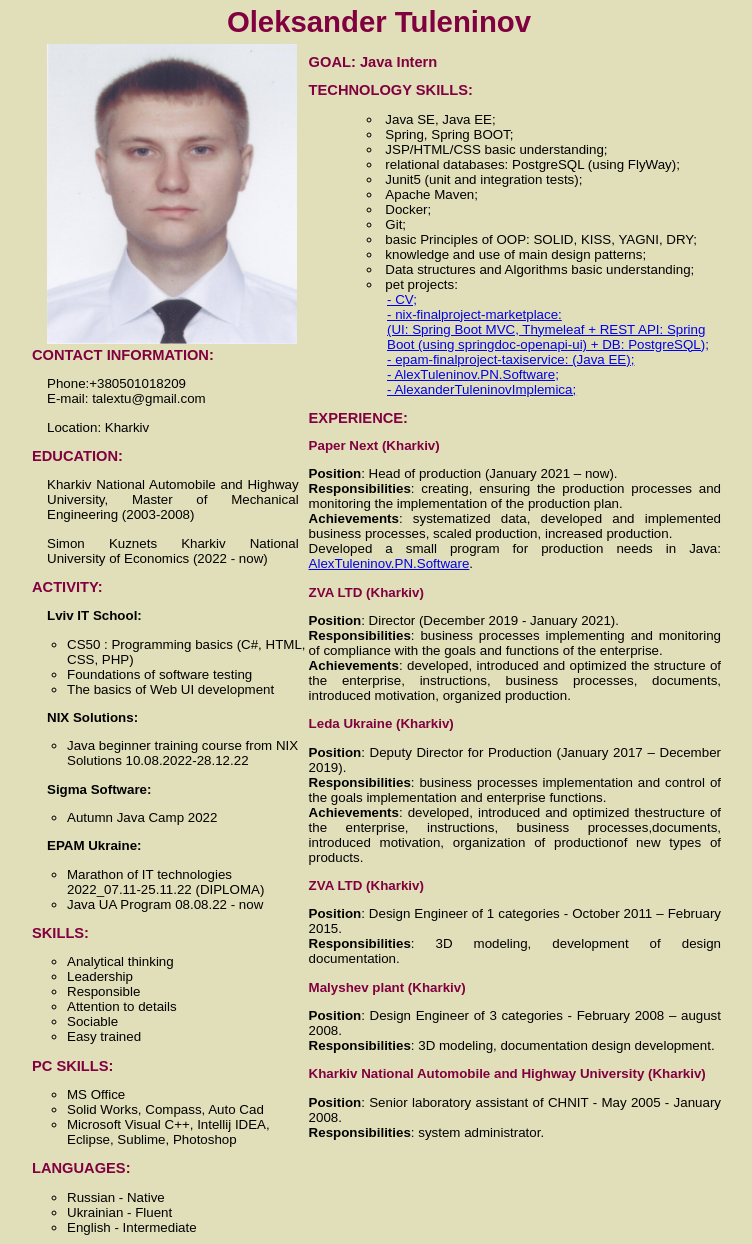
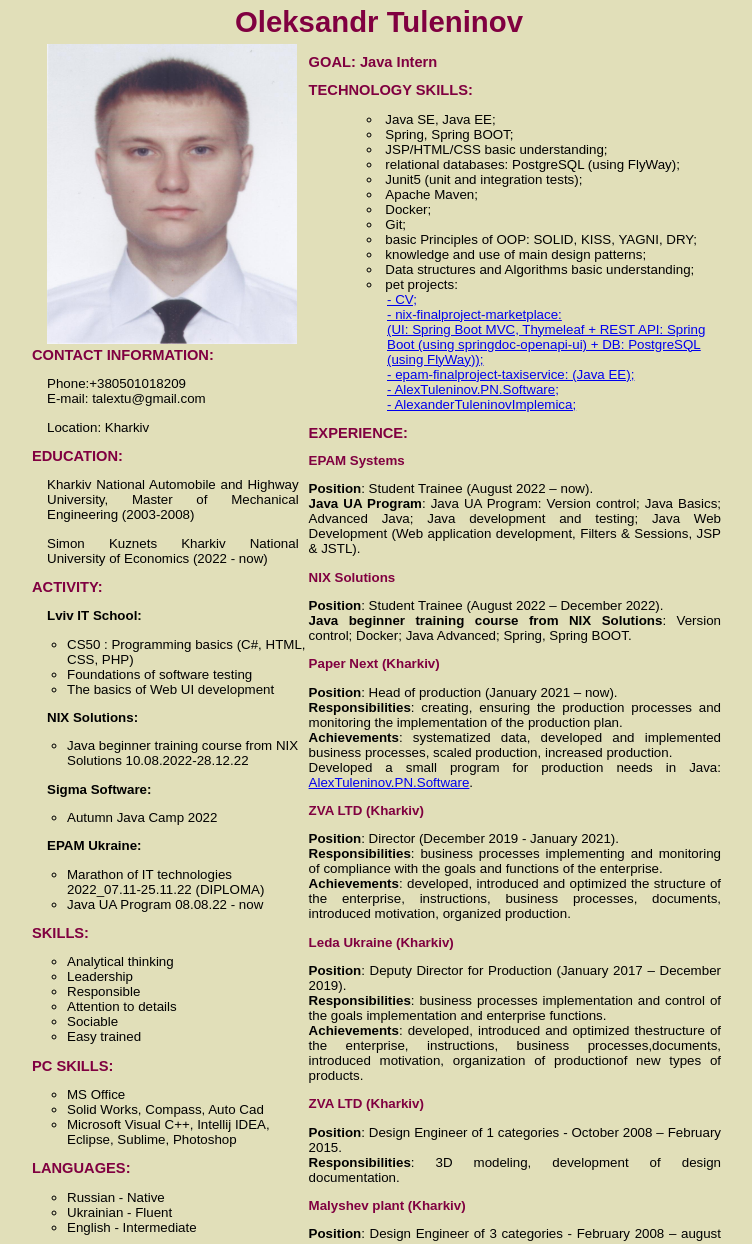
Before and after one commit to AlexTul/AlexTul.github.io, a plain HTML site: page index.html in a window 1280 px wide. Shown: the top 1244 px of the page, without its empty margins (261-1013 px from the left). Drawn offline with Linux system fonts and the light colour scheme.

Commit message:
Add files via upload

```diff
--- a/index.html
+++ b/index.html
@@ -9,7 +9,7 @@
 
 	<body>
 
-		<header><b>Oleksander Tuleninov</b></header>
+		<header><b>Oleksandr Tuleninov</b></header>
 
 		<div>
 			<aside>
@@ -126,7 +126,7 @@
 							<li>pet projects:<br></li>
 						<div id="hlink">
 							<a href="https://alextul.github.io/">- CV;</a><br>
-							<a href="https://github.com/AlexTul/nix-finalproject-marketplace">- nix-finalproject-marketplace:<br>(UI: Spring Boot MVC, Thymeleaf + REST API: Spring Boot (using springdoc-openapi-ui) + DB: PostgreSQL);</a><br>
+							<a href="https://github.com/AlexTul/nix-finalproject-marketplace">- nix-finalproject-marketplace:<br>(UI: Spring Boot MVC, Thymeleaf + REST API: Spring Boot (using springdoc-openapi-ui) + DB: PostgreSQL (using FlyWay));</a><br>
 							<a href="https://github.com/AlexTul/epam-finalproject-taxiservice">- epam-finalproject-taxiservice: (Java EE);</a><br>
 							<a href="https://github.com/AlexTul/AlexTuleninov.PN.Software">- AlexTuleninov.PN.Software;</a><br>
 							<a href="https://github.com/AlexTul/AlexanderTuleninovImplemica">- AlexanderTuleninovImplemica;</a><br>
@@ -135,6 +135,10 @@
 
 				</p>
 				<h2>EXPERIENCE:</h2>
+				<h3>EPAM Systems</h3>
+				<p><b>Position</b>:  Student Trainee (August 2022 – now).<br><b>Java UA Program</b>: Java UA Program: Version control; Java Basics; Advanced Java; Java development and testing; Java Web Development (Web application development, Filters & Sessions, JSP & JSTL).</p>
+				<h3>NIX Solutions</h3>
+				<p><b>Position</b>:  Student Trainee (August 2022 – December 2022).<br><b>Java beginner training course from NIX Solutions</b>: Version control; Docker; Java Advanced; Spring, Spring BOOT.</p>
 				<h3>Paper Next (Kharkiv)</h3>
 				<p><b>Position</b>:  Head of production (January 2021 – now).<br><b>Responsibilities</b>: creating, ensuring the production processes and monitoring the implementation of the production plan.<br><b>Achievements</b>: systematized data, developed and implemented business processes, scaled production, increased production.<br>Developed a small program for production needs in Java: <a href="https://github.com/AlexTul/AlexTuleninov.PN.Software">AlexTuleninov.PN.Software</a>.</p>
 				<h3>ZVA LTD (Kharkiv)</h3>
@@ -143,7 +147,7 @@
 				<h3>Leda Ukraine (Kharkiv)</h3>
 				<p><b>Position</b>: Deputy Director for Production (January 2017 – December 2019).<br><b>Responsibilities</b>: business processes implementation and control of the goals implementation and enterprise functions.<br><b>Achievements</b>: developed, introduced and optimized thestructure of the enterprise, instructions, business processes,documents, introduced motivation, organization of productionof new types of products.</p>
 				<h3>ZVA LTD (Kharkiv)</h3>
-				<p><b>Position</b>: Design Engineer of  1 categories - October 2011 – February 2015.<br><b>Responsibilities</b>: 3D modeling, development of design documentation.</p>
+				<p><b>Position</b>: Design Engineer of  1 categories - October 2008 – February 2015.<br><b>Responsibilities</b>: 3D modeling, development of design documentation.</p>
 				<h3>Malyshev plant (Kharkiv)</h3>
 				<p><b>Position</b>: Design Engineer of  3 categories - February 2008 – august 2008.<br><b>Responsibilities</b>: 3D modeling, documentation design development.</p>
 				<h3>Kharkiv National Automobile and Highway University (Kharkiv)</h3>
@@ -153,7 +157,7 @@
 
 		<div>
 			<footer>
-				<a href="mailto:talextu@gmail.com?subject=Обратная связь">Feedback</a><br>&copy;Disegned by Oleksander Tuleninov. 2023
+				<a href="mailto:talextu@gmail.com?subject=Обратная связь">Feedback</a><br>&copy;Disegned by Oleksandr Tuleninov. 2023
 			</footer>
 		</div>
 	</body>
```
